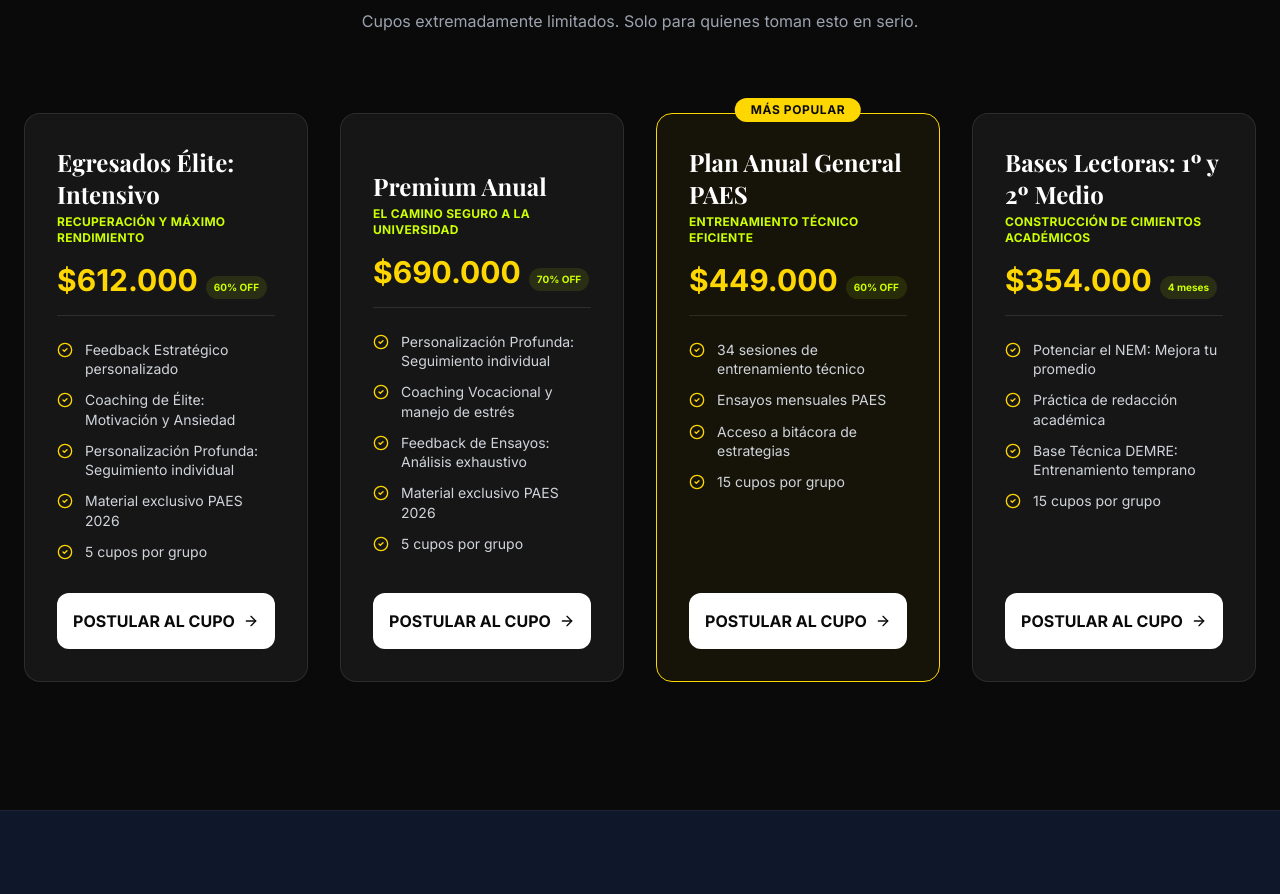
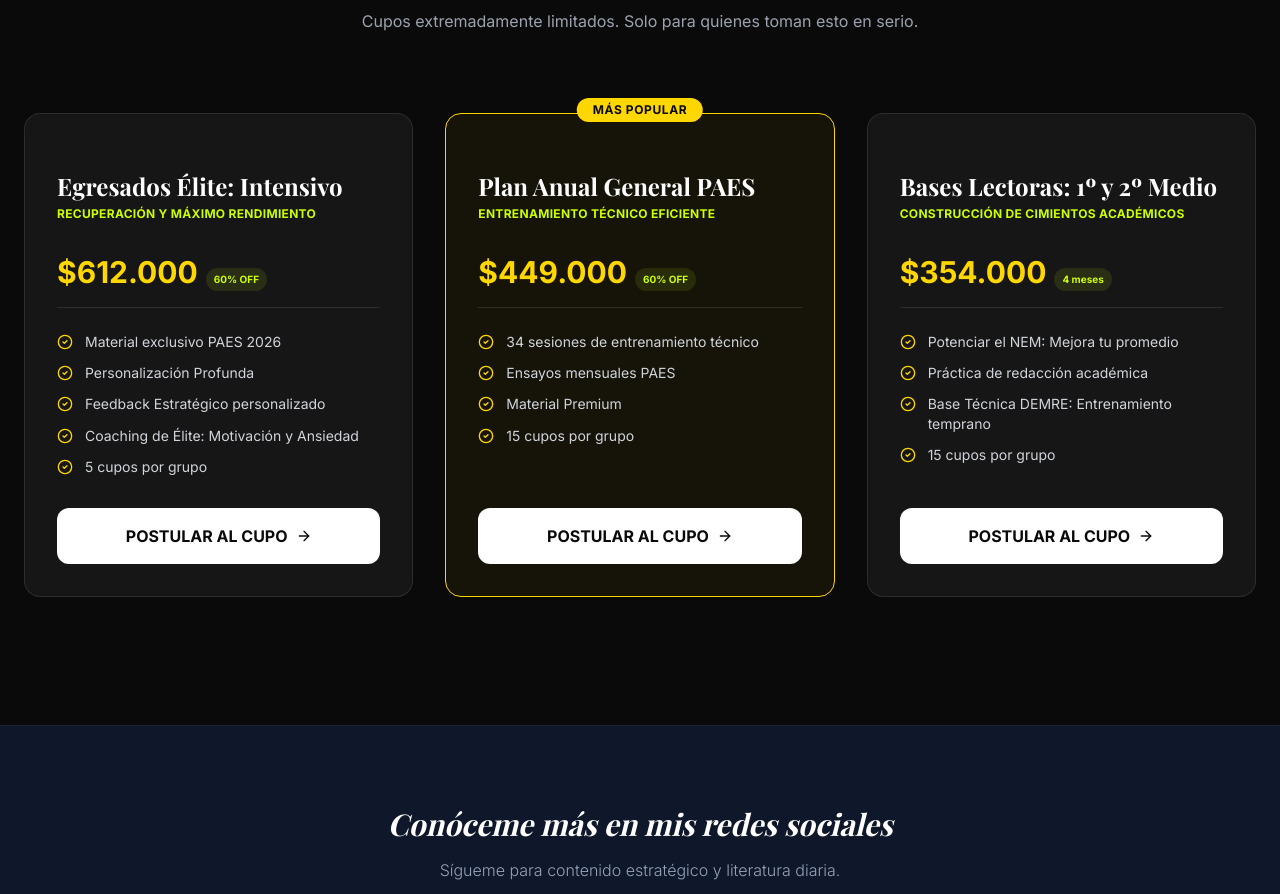
Before and after one commit to karloscordero-Dev/profekarlos-landing, a React (Vite) app: page / in a window 1280 px wide. Shown: the part 4063-4957 px from the top of the page. Built offline with nearby package versions, Linux system fonts and the light colour scheme.

Commit message:
Arquitectura: Simplificación de oferta a 3 programas principales

```diff
--- a/src/components/Programs.jsx
+++ b/src/components/Programs.jsx
@@ -10,27 +10,13 @@
             price: "$612.000",
             discount: "60% OFF",
             features: [
+                "Material exclusivo PAES 2026",
+                "Personalización Profunda",
                 "Feedback Estratégico personalizado",
                 "Coaching de Élite: Motivación y Ansiedad",
-                "Personalización Profunda: Seguimiento individual",
-                "Material exclusivo PAES 2026",
                 "5 cupos por grupo"
             ],
             link: "https://encuadrado.com/p/carlos-cordero-lizana/s/programa-elite-intensivo-paes-de-invierno"
-        },
-        {
-            title: "Premium Anual",
-            subtitle: "El Camino Seguro a la Universidad",
-            price: "$690.000",
-            discount: "70% OFF",
-            features: [
-                "Personalización Profunda: Seguimiento individual",
-                "Coaching Vocacional y manejo de estrés",
-                "Feedback de Ensayos: Análisis exhaustivo",
-                "Material exclusivo PAES 2026",
-                "5 cupos por grupo"
-            ],
-            link: "https://encuadrado.com/p/carlos-cordero-lizana/s/plan-anual-premium-paes-competencia-lectora"
         },
         {
             title: "Plan Anual General PAES",
@@ -40,7 +26,7 @@
             features: [
                 "34 sesiones de entrenamiento técnico",
                 "Ensayos mensuales PAES",
-                "Acceso a bitácora de estrategias",
+                "Material Premium",
                 "15 cupos por grupo"
             ],
             highlight: true,
@@ -74,7 +60,7 @@
                     <p className="text-gray-400">Cupos extremadamente limitados. Solo para quienes toman esto en serio.</p>
                 </motion.div>
 
-                <div className="grid grid-cols-1 md:grid-cols-2 lg:grid-cols-4 gap-8">
+                <div className="grid grid-cols-1 md:grid-cols-2 lg:grid-cols-3 gap-8">
                     {programs.map((prog, i) => (
                         <motion.div
                             key={i}
```
